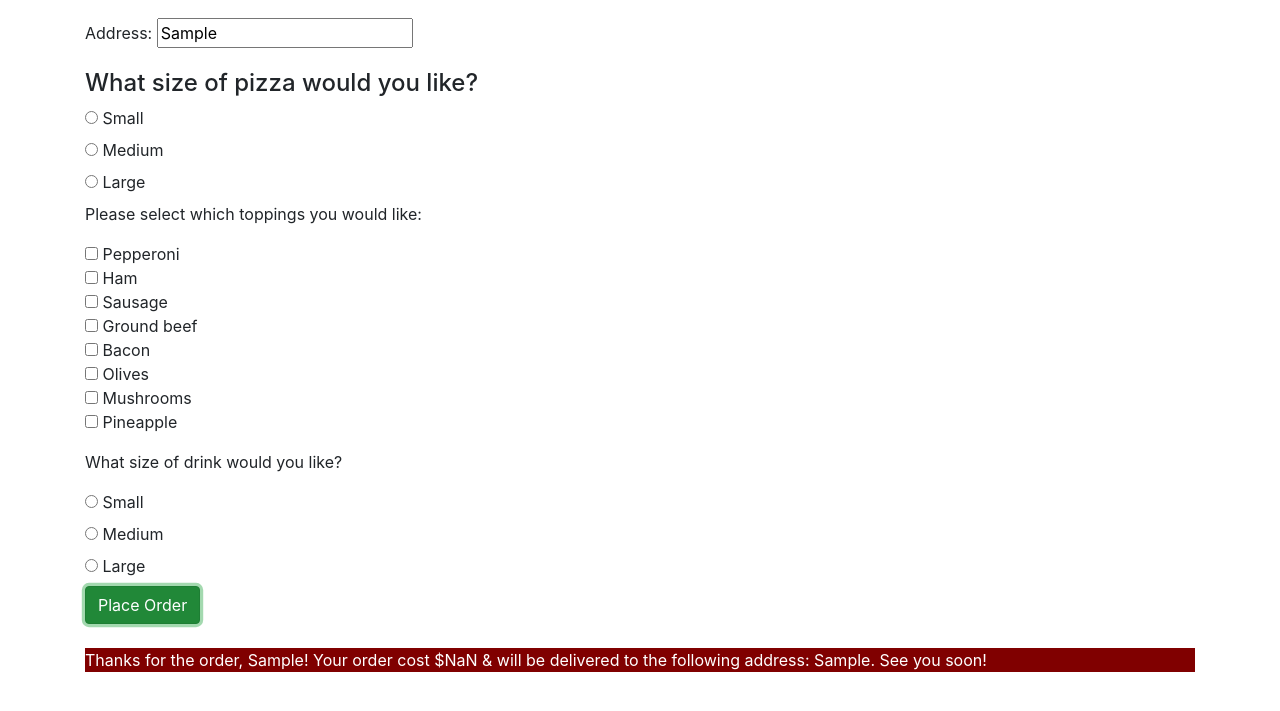
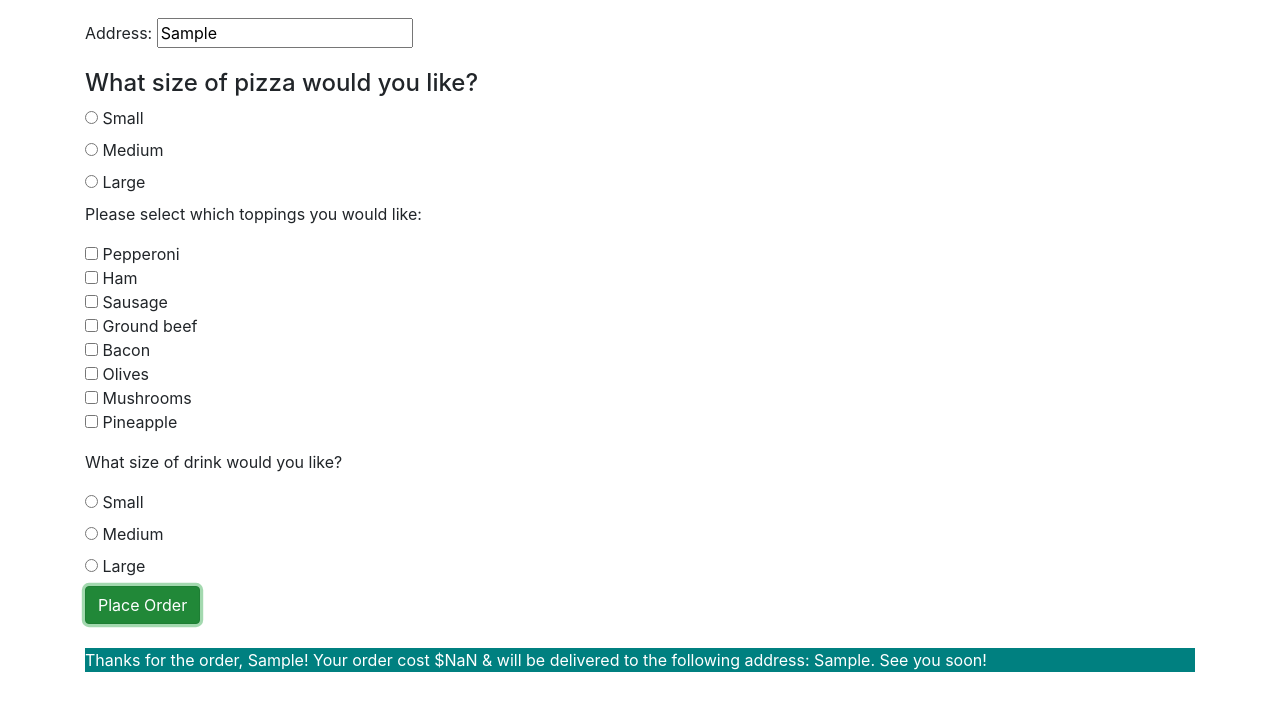
Before and after one commit to jordanHS/NewPizzaOrder, a plain HTML site: page index.html in a window 1280 px wide. Both pictures are taken after typing "Sample", "Sample" into the empty fields and a click on the button "Place Order". Shown: the part 89-800 px from the top of the page. Drawn offline with Linux system fonts and the light colour scheme.

Commit message:
update CSS

```diff
--- a/css/styles.css
+++ b/css/styles.css
@@ -3,6 +3,6 @@
 }
 
 .output {
-    background-color: maroon;
+    background-color: teal;
     color: white;
 }
```
